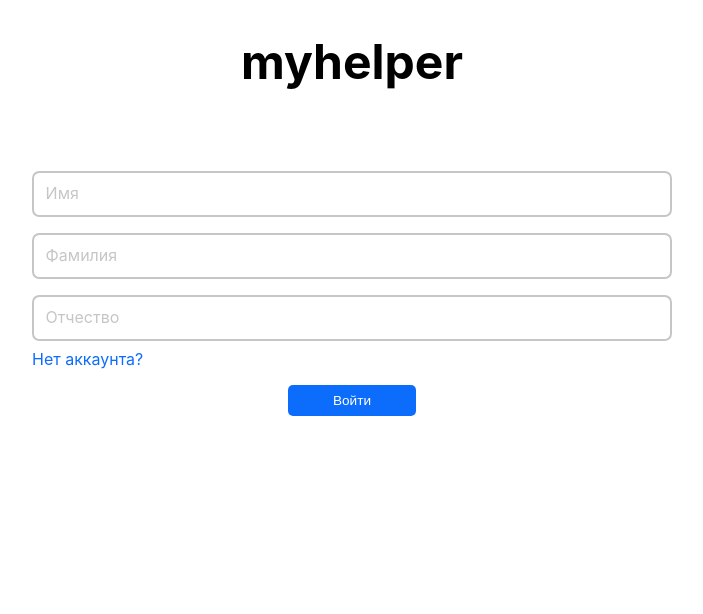
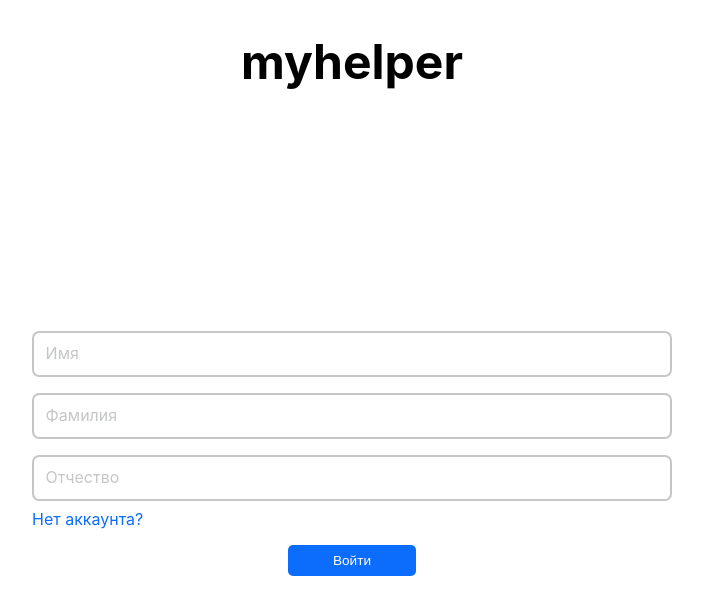
Before and after one commit to Babeev/myhelper, a React (Create React App) app: page /auth/login in a window 1280 px wide. Shown: the top 614 px of the page, without its empty margins (288-991 px from the left). Built offline with nearby package versions, Linux system fonts and the light colour scheme.

Commit message:
update styles

```diff
--- a/src/features/auth/login/index.tsx
+++ b/src/features/auth/login/index.tsx
@@ -53,7 +53,7 @@ export const Login = () => {
   }
 
   return (
-    <FlexContainer margin="3rem auto auto auto" width="50%">
+    <FlexContainer margin="auto" width="50%">
       <CustomForm validate={validate} width="100%">
         <CustomInput
           label="Имя"
```
Also changed, not shown: package.json (+5 -3 lines), 1 other file (tests, documents, lock files or other folders).
